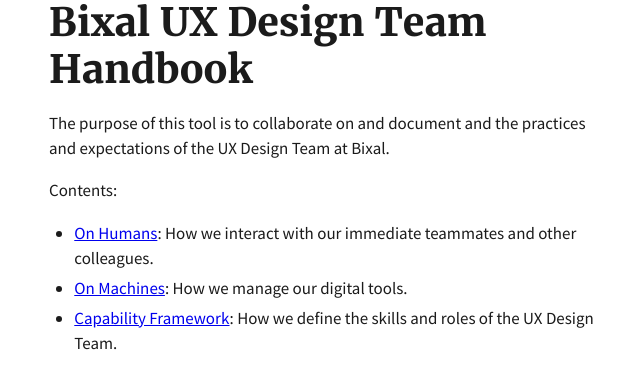
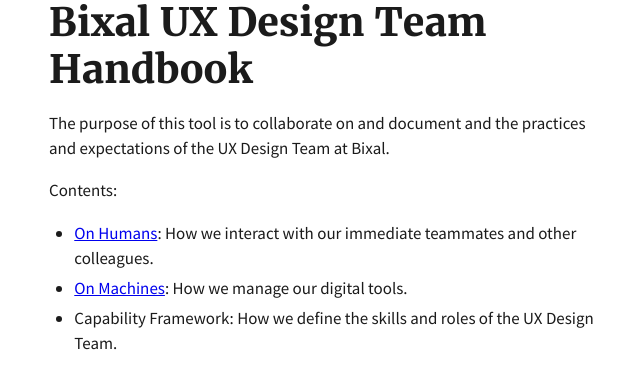
Before and after one commit to Bixal/bixal-uxd-team-handbook, a Jekyll site: the page built from index.md, in a window 1280 px wide. Shown: the top 389 px of the page, without its empty margins (271-911 px from the left). Built offline with Jekyll 4.4.1, drawn with Linux system fonts in a browser that asks for light colours; our own code applies the rules of GitHub Pages for plain Markdown files; part of the change alters nothing that is shown.

Commit message:
some basic content and style updates

```diff
--- a/_layouts/default.html
+++ b/_layouts/default.html
@@ -8,7 +8,7 @@
   <link rel="stylesheet" href="{{ '/assets/uswds-2.8.1/css/uswds.min.css' | relative_url }}" />
 </head>
 
-<body class="usa-prose">
+<body>
   <div class="grid-container">
     <div class="grid-row">
       <div class="grid-col-fill"></div>
--- a/index.md
+++ b/index.md
@@ -6,6 +6,6 @@ layout: default
 The purpose of this tool is to collaborate on and document and the practices and expectations of the UX Design Team at Bixal.
 
 Contents:
-- [On Humans](humans.md): How we interact with our immediate teammates and other colleagues.
-- [On Machines](machines.md): How we manage our digital tools.
-- [Capability Framework](capability-framework/about-this-framework.md): How we define the skills and roles of the UX Design Team.
+- [On Humans](/humans): How we interact with our immediate teammates and other colleagues.
+- [On Machines](/machines): How we manage our digital tools.
+- Capability Framework: How we define the skills and roles of the UX Design Team.
```
